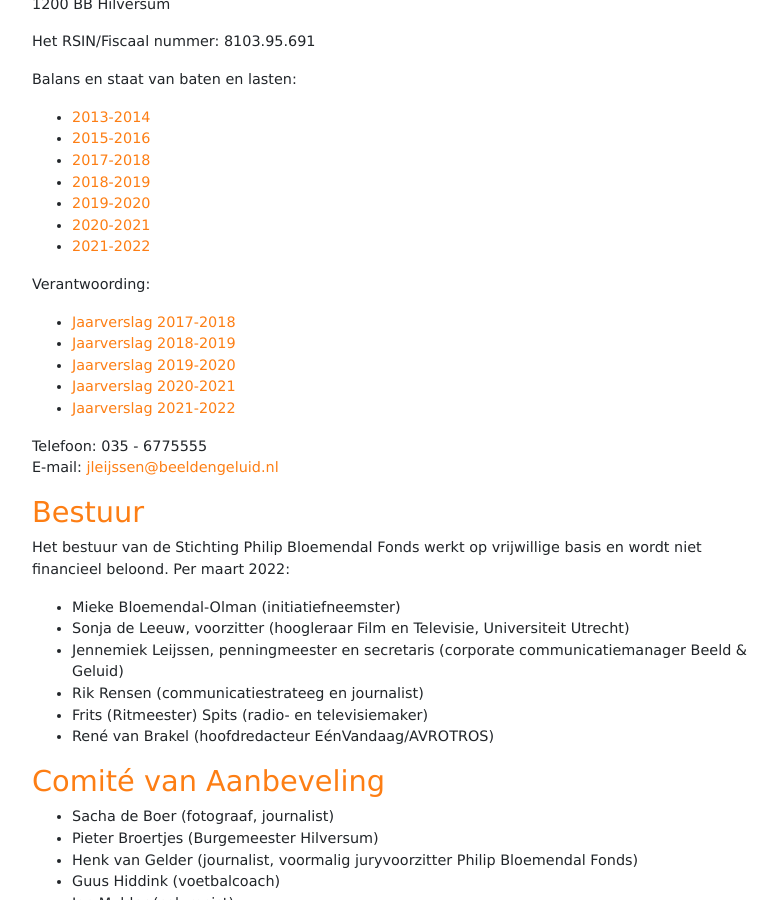
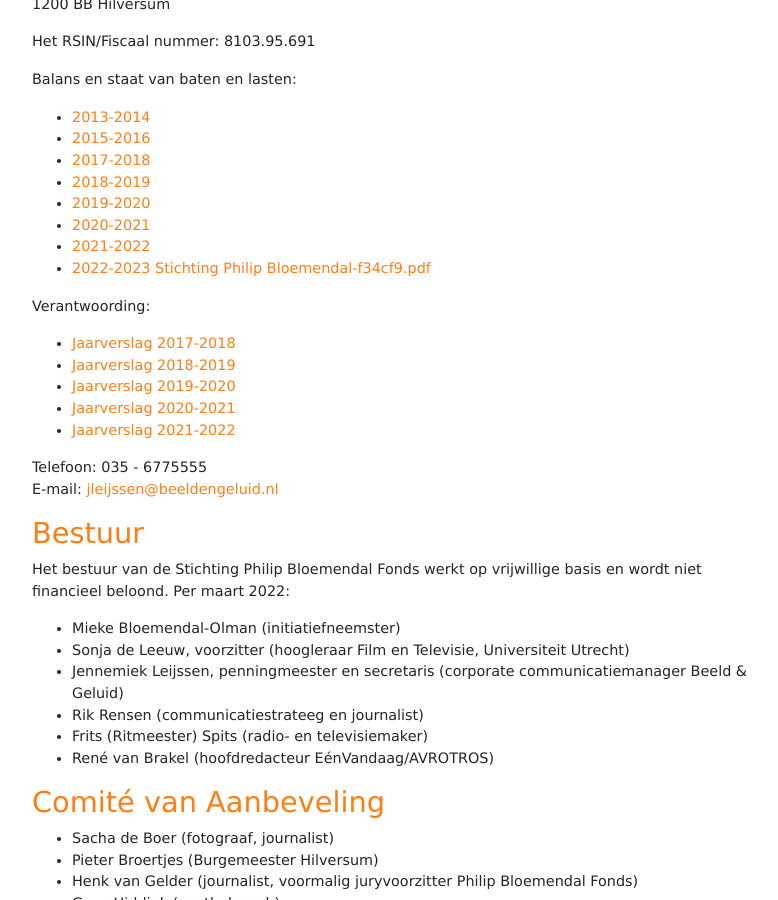
Before and after one commit to bloemendalprijs/bloemendalprijs.github.io, a Jekyll site: the page built from de-stichting.markdown, in a window 1280 px wide and 900 px high, scrolled down 816 px. Shown: the whole window, without its empty margins (433-1211 px from the left). Built offline with Jekyll 4.4.1, drawn with Linux system fonts in a browser that asks for light colours.

Commit message:
Updated De Stichting

```diff
--- a/de-stichting.markdown
+++ b/de-stichting.markdown
@@ -37,6 +37,8 @@
 * [2019-2020](/uploads/Jaarcijfers%202020%20Stichting%20Philip%20Bloemendal%20excl.%20bankmutaties%20(1).pdf)
 * [2020-2021](/uploads/Jaarcijfers%202021%20Stichting%20Philip%20Bloemendal%20(1).pdf)
 * [2021-2022](/uploads/Jaarrekening%202022%20Stichting%20Philip%20Bloemendal%20(1).pdf)
+* [2022-2023 Stichting Philip Bloemendal-f34cf9.pdf](/uploads/Jaarrekening%202023%20Stichting%20Philip%20Bloemendal-f34cf9.pdf)
+
 
 
 
```
